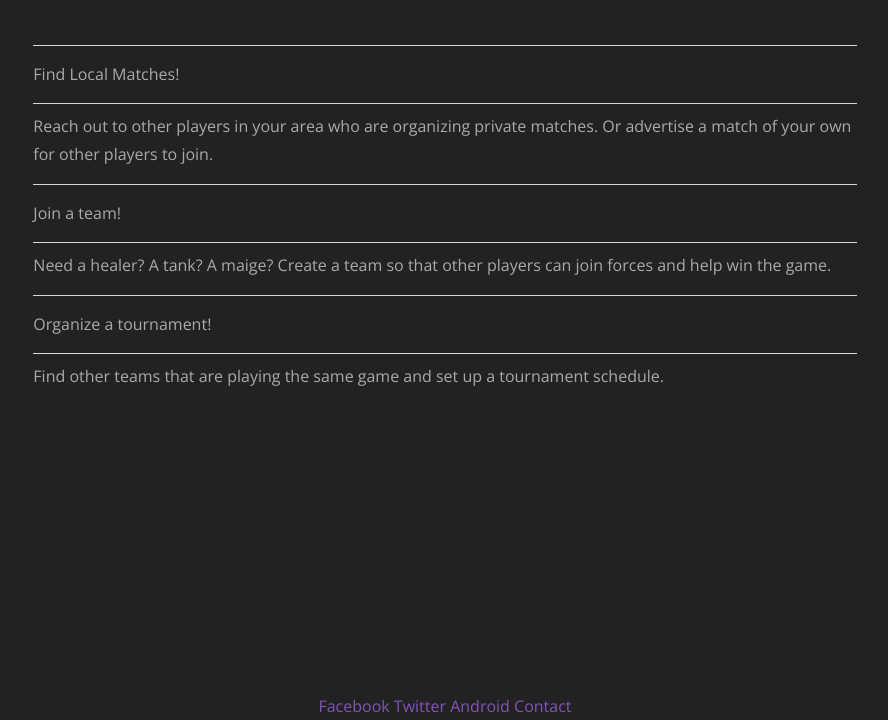
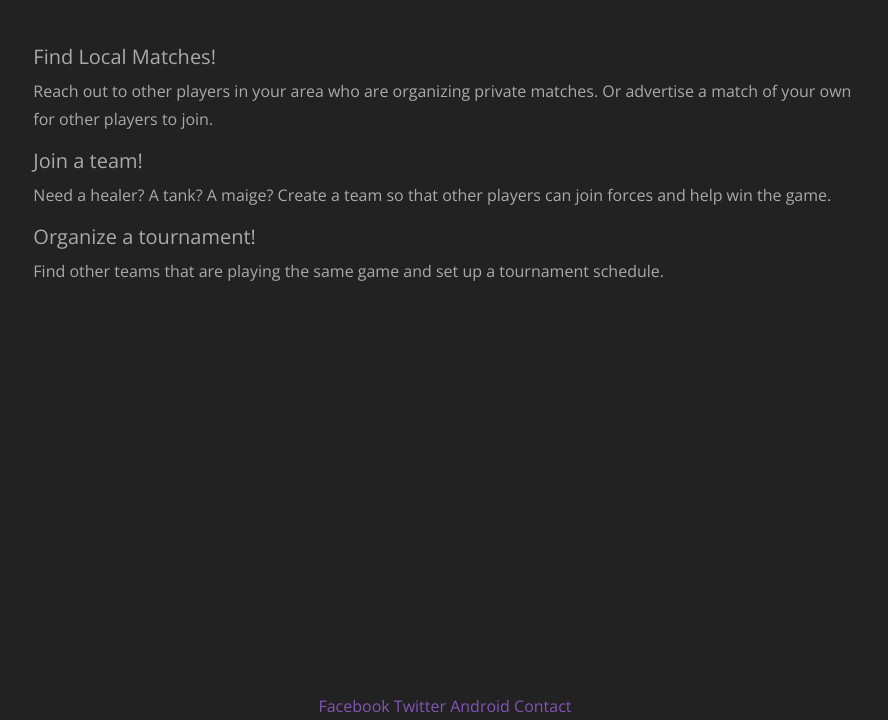
Before and after one commit to john-dunbar/NomadSands, a website: page html/non-authenticated/home.html in a window 1280 px wide. Shown: the part 80-800 px from the top of the page, without its empty margins (195-1083 px from the left). Drawn offline with nearby package versions, Linux system fonts and the light colour scheme; files that its build step writes are made by us from their sources; files whose address does not match are found by name.

Commit message:
Update home.html
fixed switched from h3 to h5 for cleaner look

```diff
--- a/html/non-authenticated/home.html
+++ b/html/non-authenticated/home.html
@@ -38,19 +38,19 @@
                 </header>
                 <h2>Log in with Discord to find matches!</h2>
                 <div class="mt-5">
-                        <h3>Find Local Matches!</h3>
+                        <h5>Find Local Matches!</h5>
 
                         <p>
                             Reach out to other players in your area who are organizing private matches. Or advertise a match of your own for other players to join.
                         </p>
 
-                        <h3>Join a team!</h3>
+                        <h5>Join a team!</h5>
 
                         <p>
                             Need a healer? A tank? A maige? Create a team so that other players can join forces and help win the game.
                         </p>
 
-                        <h3>Organize a tournament!</h3>
+                        <h5>Organize a tournament!</h5>
 
                         <p>
                             Find other teams that are playing the same game and set up a tournament schedule.
```
